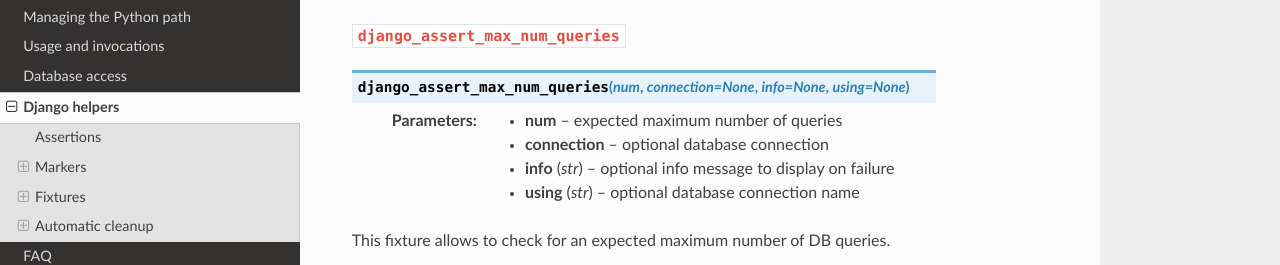
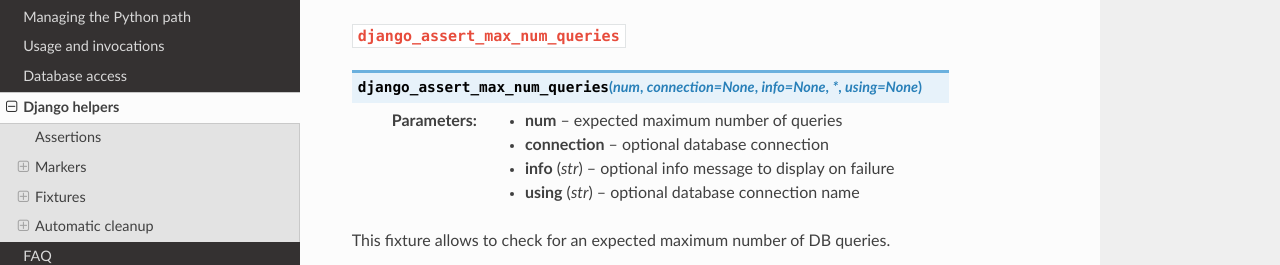
Before and after one commit to pytest-dev/pytest-django, a Sphinx documentation site: the page built from docs/helpers.rst, in a window 1280 px wide and 900 px high, scrolled down 9677 px, cut to the strip 180-445 px from the top of the window. Built offline with Sphinx 7.4.7 and the Read the Docs theme 3.1.0, drawn with Linux system fonts in a browser that asks for light colours; cross-references to code outside the pages are shown as plain code.

```diff
--- a/docs/helpers.rst
+++ b/docs/helpers.rst
@@ -463,7 +463,7 @@ If you use type annotations, you can annotate the fixture like this::
 ``django_assert_max_num_queries``
 ~~~~~~~~~~~~~~~~~~~~~~~~~~~~~~~~~
 
-.. py:function:: django_assert_max_num_queries(num, connection=None, info=None, using=None)
+.. py:function:: django_assert_max_num_queries(num, connection=None, info=None, *, using=None)
 
   :param num: expected maximum number of queries
   :param connection: optional database connection
```
